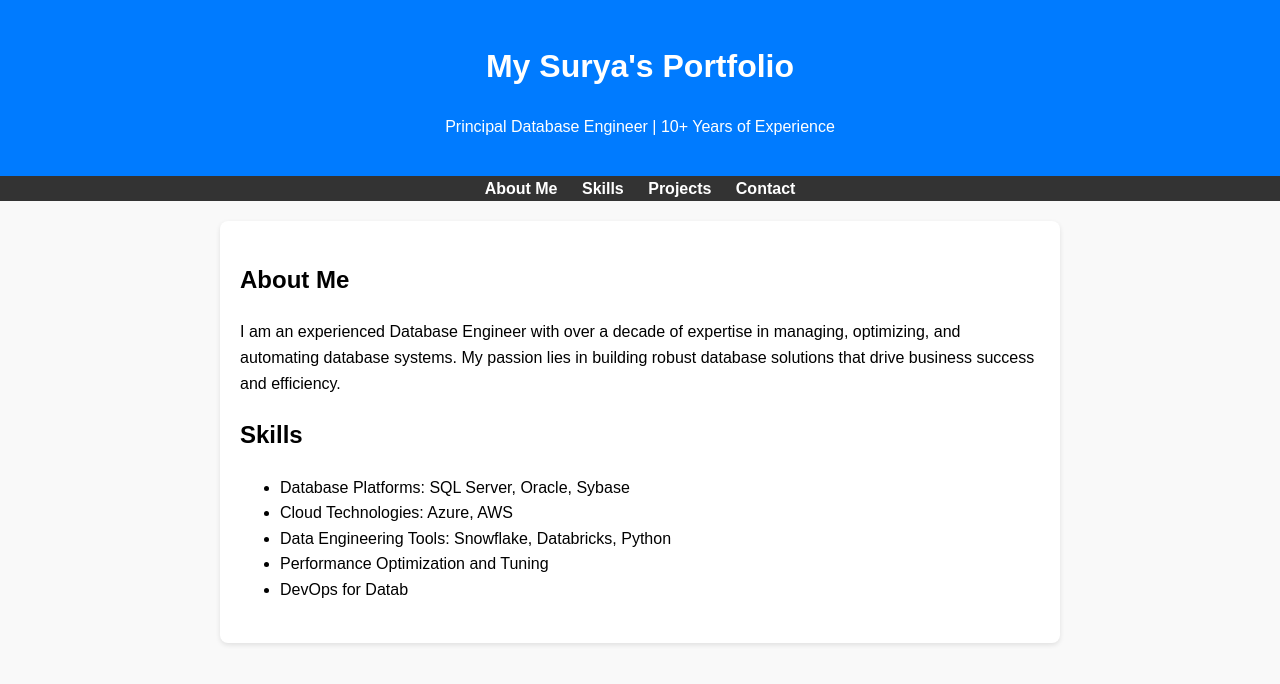
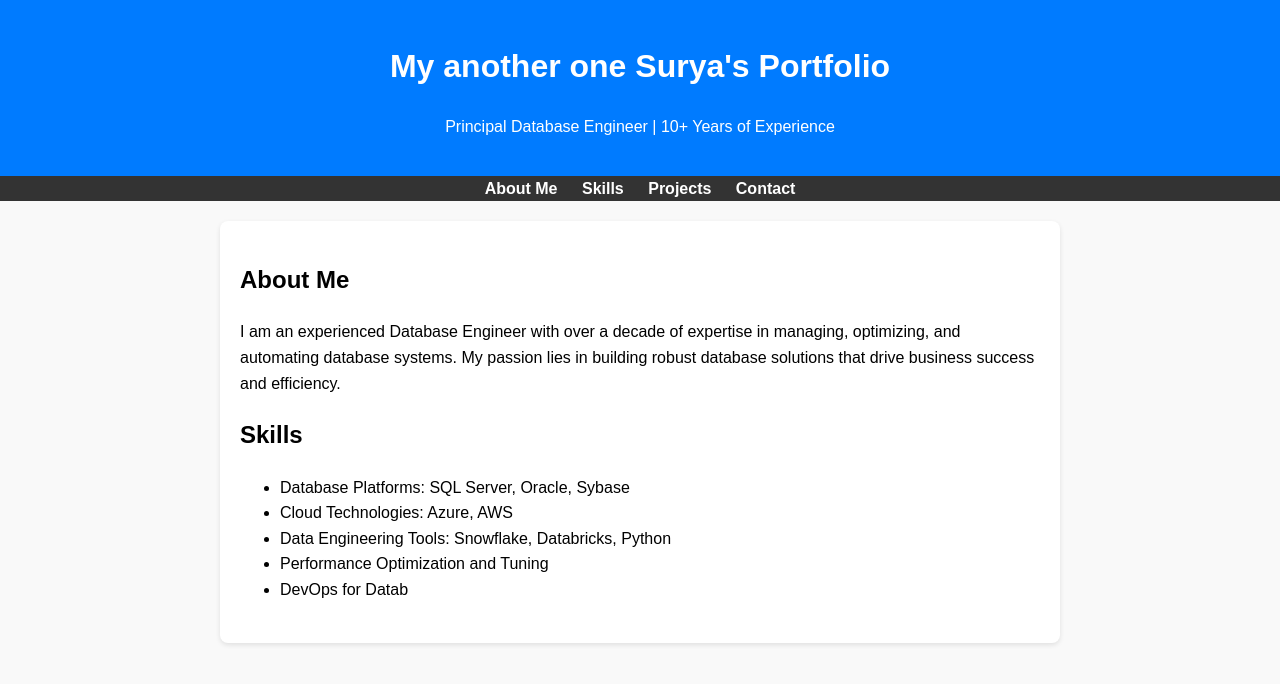
Before and after one commit to mishra-git/personalwebsite, a plain HTML site: page index.html in a window 1280 px wide. Drawn offline with Linux system fonts and the light colour scheme.

Commit message:
second commit

```diff
--- a/index.html
+++ b/index.html
@@ -9,7 +9,7 @@
 <body>
     <header>
         <div class="container">
-            <h1>My Surya's Portfolio</h1>
+            <h1>My another one Surya's Portfolio</h1>
             <p>Principal Database Engineer | 10+ Years of Experience</p>
         </div>
     </header>
```
